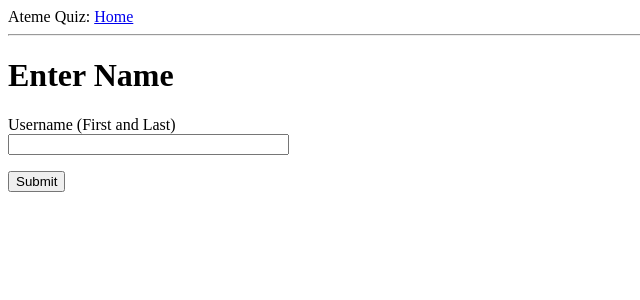
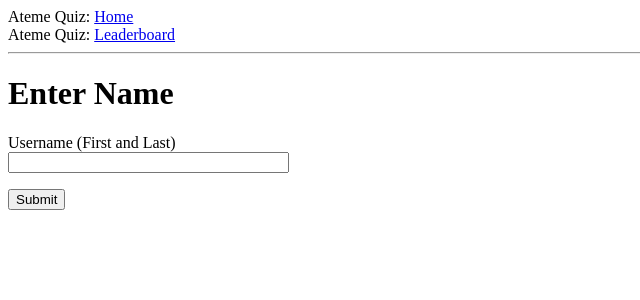
Before and after one commit to MichaelLaguatan/Ateme-Quiz-Game, a Flask app: page / in a window 1280 px wide. Shown: the top 300 px of the page, without its empty margins (0-640 px from the left). Run offline with Flask 3, Linux system fonts and the light colour scheme.

Commit message:
Added leaderboard page and route

```diff
--- a/app/main/routes.py
+++ b/app/main/routes.py
@@ -47,6 +47,11 @@ def results(correct, num_questions, username):
   db.session.commit()
   return render_template('results.html', title='Results', correct=correct, num_questions=num_questions)
 
+@bp.route('/leaderboard')
+def leaderboard():
+   users = db.session.scalars(sa.select(User)).all()
+   return render_template('leaderboard.html', title='Leaderboard', users=users)
+
 @bp.route('/read_csv')
 def read_csv():
     questions = []
--- a/app/templates/base.html
+++ b/app/templates/base.html
@@ -5,6 +5,7 @@
     </head>
     <body>
         <div>Ateme Quiz: <a href="{{ url_for('main.index')}}">Home</a></div>
+        <div>Ateme Quiz: <a href="{{ url_for('main.leaderboard')}}">Leaderboard</a></div>
         <hr>
         {% block content %}{% endblock %}
     </body>
```
Also changed, not shown: app/templates/leaderboard.html (added, +8 -0 lines), app/templates/register.html (deleted, +0 -18 lines), app.db.
